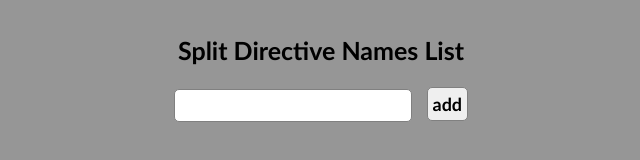
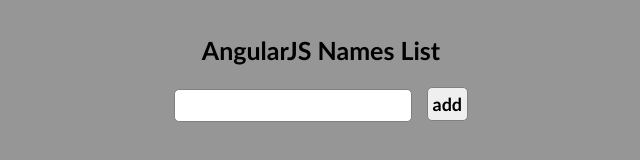
Before and after one commit to sophiebr/AngularJS-simple-names-list-app, a website: page public/SeparatingDirectives.html in a window 1280 px wide. Shown: the whole page, without its empty margins (339-979 px from the left). Drawn offline with Linux system fonts and the light colour scheme.

Commit message:
committing last changes

```diff
--- a/public/SeparatingDirectives.html
+++ b/public/SeparatingDirectives.html
@@ -60,7 +60,8 @@
 
     <ul class="flex-container">
 
-        <h1 class="text-flex">Split Directive Names List</h1>
+        <!-- <h1 class="text-flex">Split Directive Names List</h1> -->
+		<h1 class="text-flex">AngularJS Names List</h1>
 
         <form ng-submit="addToNamesList()">
             <input type="text" ng-model="newNameEntered" class="text-box-flex">
```
